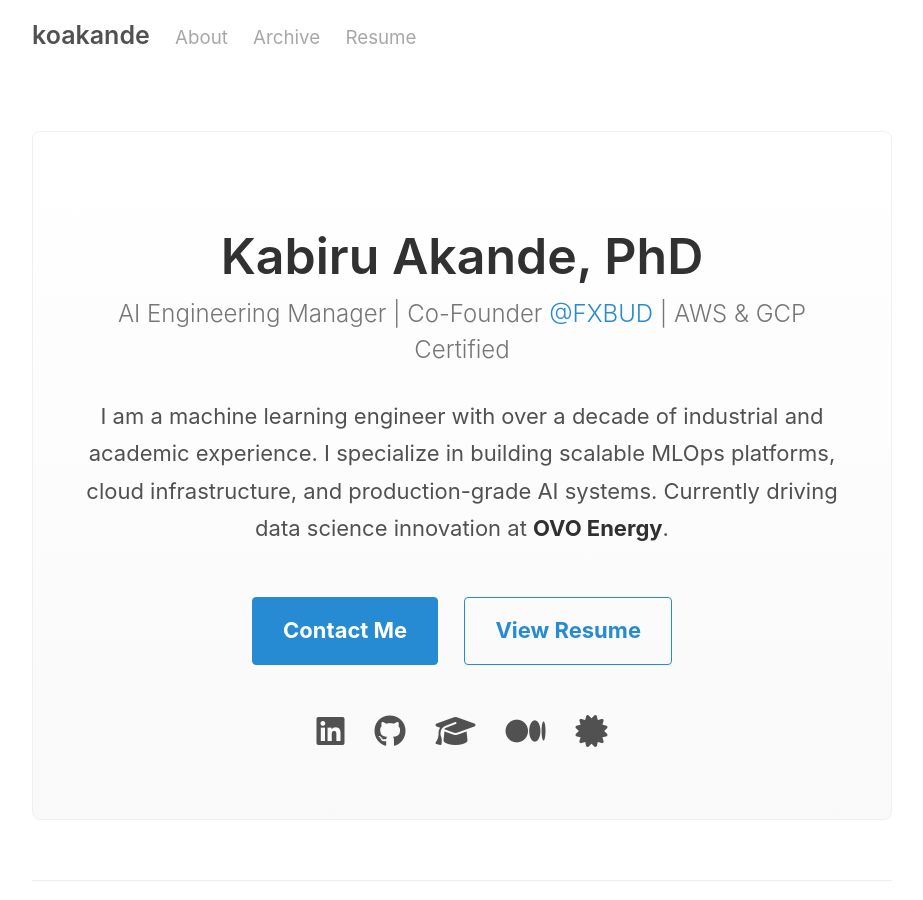
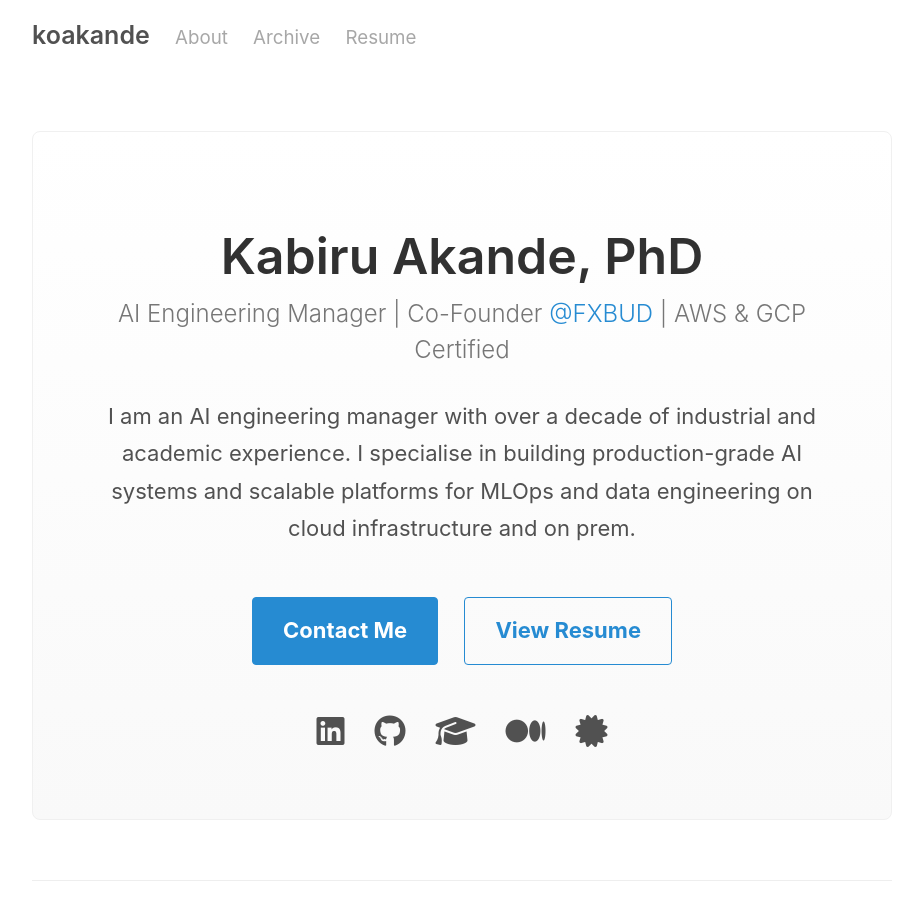
Before and after one commit to kbakande/kbakande.github.io, a Jekyll site: the page built from index.html, in a window 1280 px wide and 900 px high. Shown: the whole window, without its empty margins (178-1101 px from the left). Built offline with Jekyll 4.4.1, drawn with Linux system fonts in a browser that asks for light colours; the list of posts is cut into pages by our own code.

```diff
--- a/index.html
+++ b/index.html
@@ -13,9 +13,8 @@ title: Home
 
   <div class="hero-content">
     <p>
-      I am a machine learning engineer with over a decade of industrial and academic experience.
-      I specialize in building scalable MLOps platforms, cloud infrastructure, and production-grade AI systems.
-      Currently driving data science innovation at <strong>OVO Energy</strong>.
+      I am an AI engineering manager with over a decade of industrial and academic experience.
+      I specialise in building production-grade AI systems and scalable platforms for MLOps and data engineering on cloud infrastructure and on prem.
     </p>
 
     <div class="hero-actions">
```
